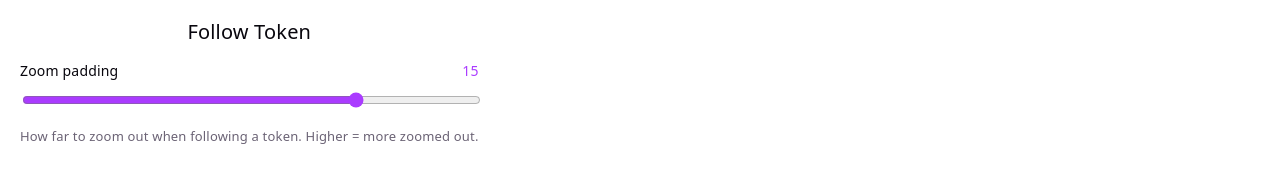
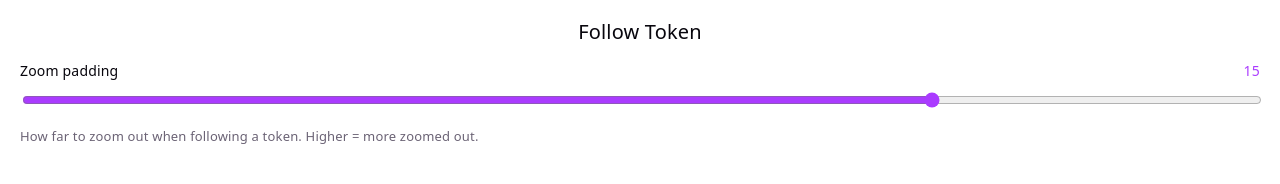
Before and after one commit to RockssJoke/OwlbearGameMode, a website built with Vite: page index.html in a window 1280 px wide. Built offline with nearby package versions, Linux system fonts and the light colour scheme; what @owlbear-rodeo/sdk would draw is missing.

Commit message:
lat one...

```diff
--- a/src/style.css
+++ b/src/style.css
@@ -17,7 +17,6 @@
   text-rendering: optimizeLegibility;
   -webkit-font-smoothing: antialiased;
   -moz-osx-font-smoothing: grayscale;
-  display: flex;
 }
 
 @media (prefers-color-scheme: dark) {
@@ -33,6 +32,8 @@
 
 body {
   margin: 0;
+  min-height: 100px;
+  overflow: hidden;
 }
 
 .center {
```
